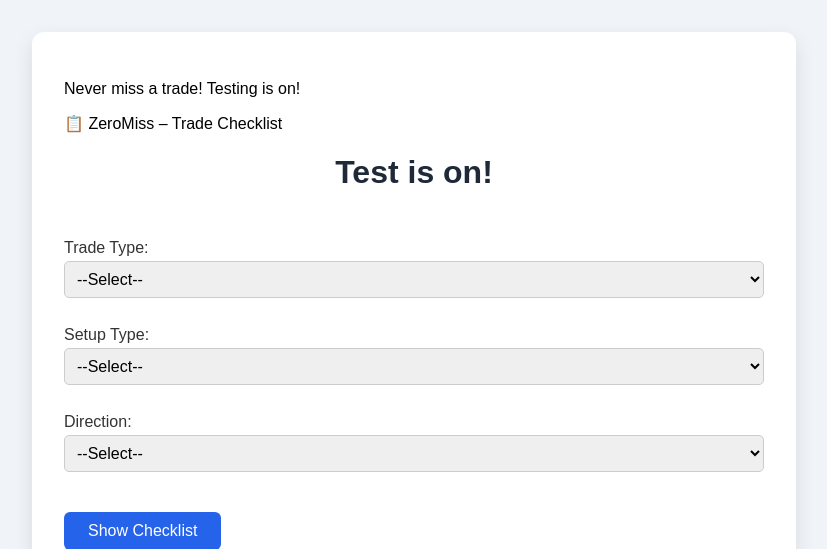
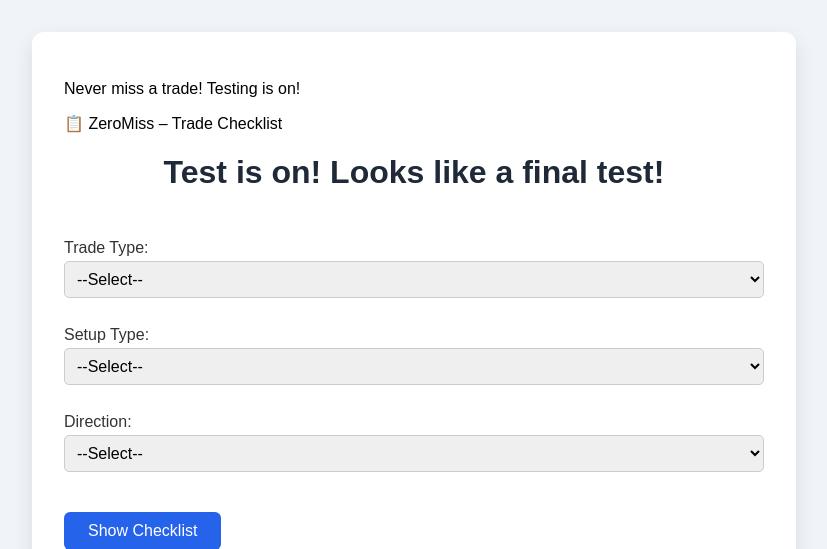
Before and after one commit to sathemugdha/ZeroMiss, a Django app: page / in a window 1280 px wide. Shown: the top 549 px of the page, without its empty margins (226-1053 px from the left). Run offline with Django 5.2, Linux system fonts and the light colour scheme.

Commit message:
Test final

```diff
--- a/ZeroMiss/checklist/templates/checklist/index.html
+++ b/ZeroMiss/checklist/templates/checklist/index.html
@@ -10,7 +10,7 @@
     <div class="container">
         <p>Never miss a trade! Testing is on!</p
         <h1>📋 ZeroMiss – Trade Checklist</h1>
-        <h1>Test is on!</h1>
+        <h1>Test is on! Looks like a final test!</h1>
 
         <form id="setupForm">
             <label for="trade_type">Trade Type:</label>
```
